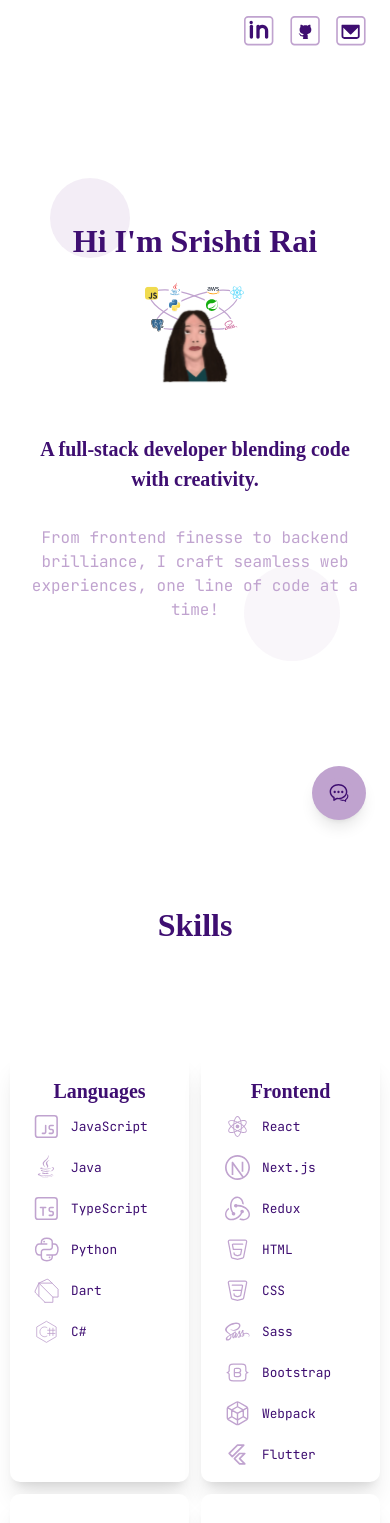
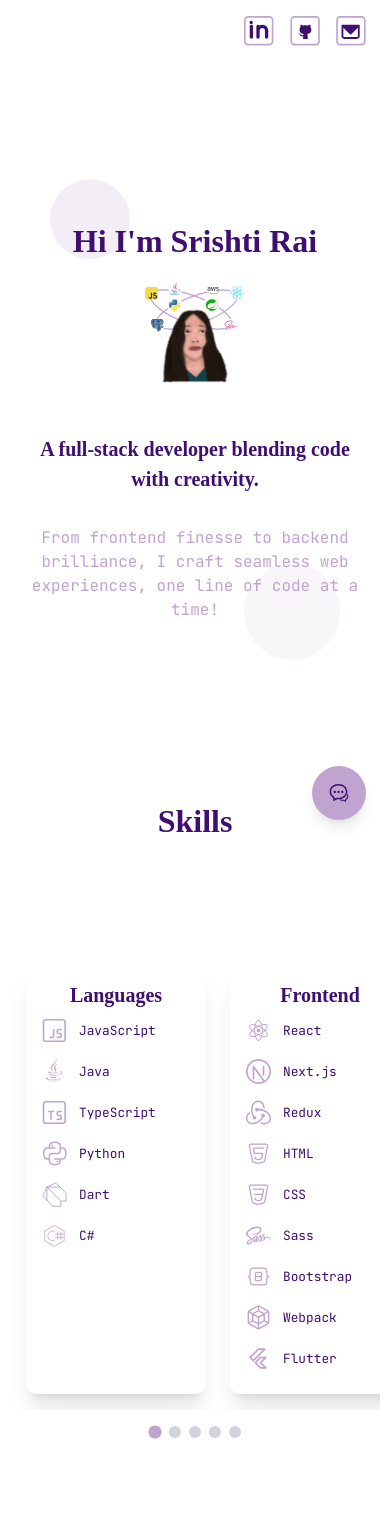
Before and after one commit to srishtirai/portfolio, a Next.js app: page / in a window 390 px wide. Shown: the top 1523 px of the page. Built offline with nearby package versions, Linux system fonts and the light colour scheme; a web font is replaced by a local one.

Commit message:
Scroll skills on phone

```diff
--- a/src/app/skills/page.tsx
+++ b/src/app/skills/page.tsx
@@ -1,20 +1,65 @@
+"use client";
+
+import { useState, useRef } from 'react';
 import Avatar from '@/components/Avatar';
 import SkillsTab from '@/components/SkillsTab';
 import { skillList } from '@/data/skills';
 
 export default function Skills() {
+  const [currentIndex, setCurrentIndex] = useState(0);
+  const scrollRef = useRef<HTMLDivElement>(null);
+
+  // Function to update index when user scrolls
+  const handleScroll = () => {
+    if (scrollRef.current) {
+      const scrollLeft = scrollRef.current.scrollLeft;
+      const cardWidth = scrollRef.current.clientWidth;
+      const newIndex = Math.round(scrollLeft / cardWidth);
+      setCurrentIndex(newIndex);
+    }
+  };
 
   return (
-    <section id="skills" className="sm:min-h-[80vh] py-36">
+    <section id="skills" className="sm:min-h-[80vh] py-10 sm:py-36">
+      {/* Header Section */}
       <div className="flex sm:flex-row flex-col items-center mb-2">
         <h1 className="text-header font-bold sm:mr-4">Skills</h1>
         <Avatar bubbleMessage="I speak fluent JavaScript… and a few others!" sectionName="skills"/>
       </div>
-      <div className="grid grid-cols-2 md:grid-cols-3 lg:grid-cols-4 xl:grid-cols-5 gap-3 sm:gap-12 justify-center items-center w-full max-w-[1500px] mx-auto">
+
+      {/* Desktop Grid Layout */}
+      <div className="hidden md:grid grid-cols-2 md:grid-cols-3 lg:grid-cols-4 xl:grid-cols-5 gap-3 sm:gap-12 justify-center items-center w-full max-w-[1500px] mx-auto">
         {skillList.map((item) => (
           <SkillsTab key={item.category} category={item.category} skills={item.skills} />
         ))}
       </div>
+
+      {/* Mobile Horizontal Scroll with Pagination */}
+      <div className="md:hidden flex flex-col items-center space-y-4">
+        <div
+          ref={scrollRef}
+          onScroll={handleScroll}
+          className="flex overflow-x-auto w-full snap-x snap-mandatory space-x-6 p-4 scrollbar-hide"
+        >
+          {skillList.map((item) => (
+            <div key={item.category} className="flex-shrink-0 mx-auto snap-center">
+              <SkillsTab category={item.category} skills={item.skills} />
+            </div>
+          ))}
+        </div>
+
+        {/* Pagination Dots */}
+        <div className="flex space-x-2">
+          {skillList.map((_, index) => (
+            <span
+              key={index}
+              className={`w-3 h-3 rounded-full transition-all duration-300 ${
+                index === currentIndex ? "bg-accent scale-110" : "bg-gray-300"
+              }`}
+            ></span>
+          ))}
+        </div>
+      </div>
     </section>
   );
 }
--- a/src/components/SkillsTab.tsx
+++ b/src/components/SkillsTab.tsx
@@ -4,7 +4,7 @@ import Image from 'next/image';
 export default function SkillsTab({ category, skills }: SkillsListProp) {
 
     return (
-        <div className="flex flex-col p-6 shadow-xl items-center justify-start bg-white rounded-[10px] w-full max-w-[250px] sm:max-w-[300px] sm:min-w-[220px] h-[430px] sm:h-[530px] p-4 space-y-2 transition-all duration-300 hover:scale-105 hover:shadow-2xl">
+        <div className="flex flex-col shadow-xl items-center justify-start bg-white rounded-[10px] w-full max-w-[180px] sm:max-w-[300px] sm:min-w-[220px] h-[430px] sm:h-[530px] p-4 sm:p-6 space-y-2 transition-all duration-300 hover:scale-105 hover:shadow-2xl">
             <h3 className="text-subheader sm:text-3xl font-bold text-center sm:h-[70px]">{category}</h3>
             <div className="flex flex-wrap justify-start space-y-4 w-full">
                 {skills.map((skill) => (
```
